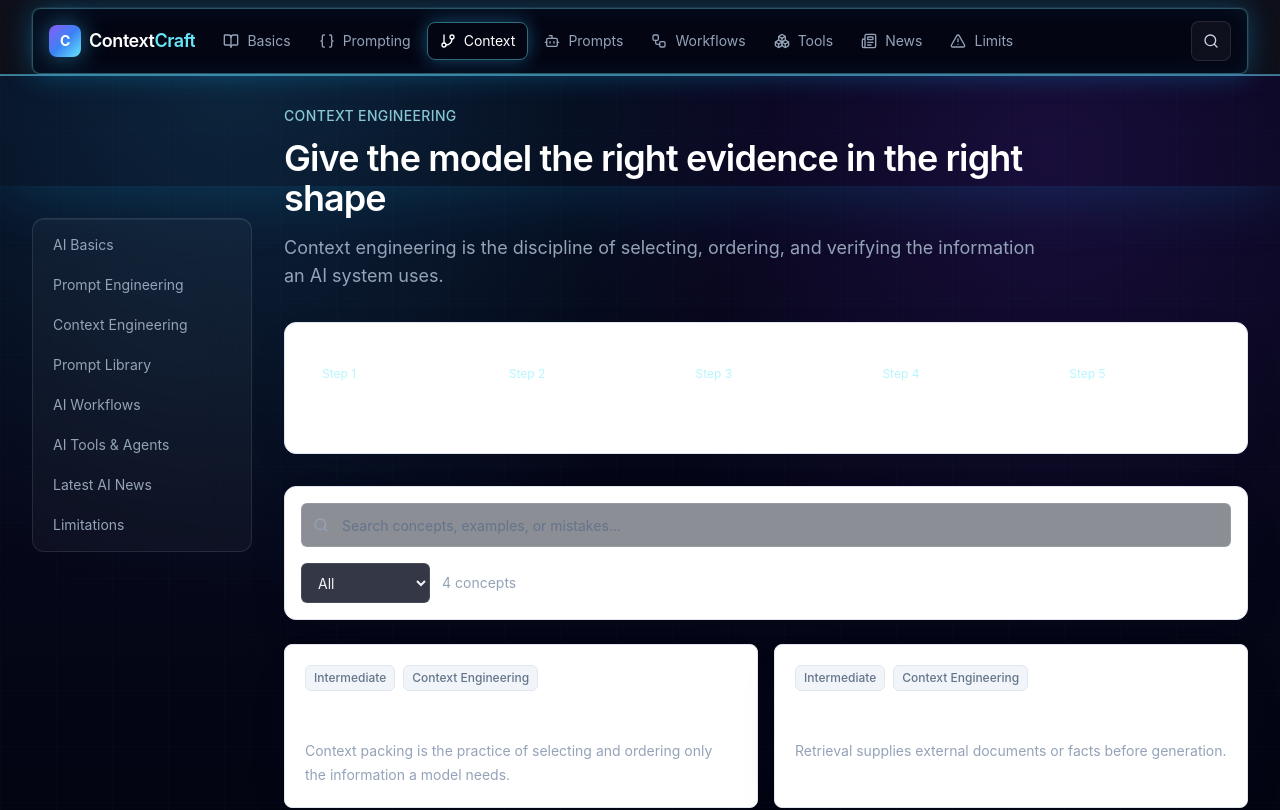
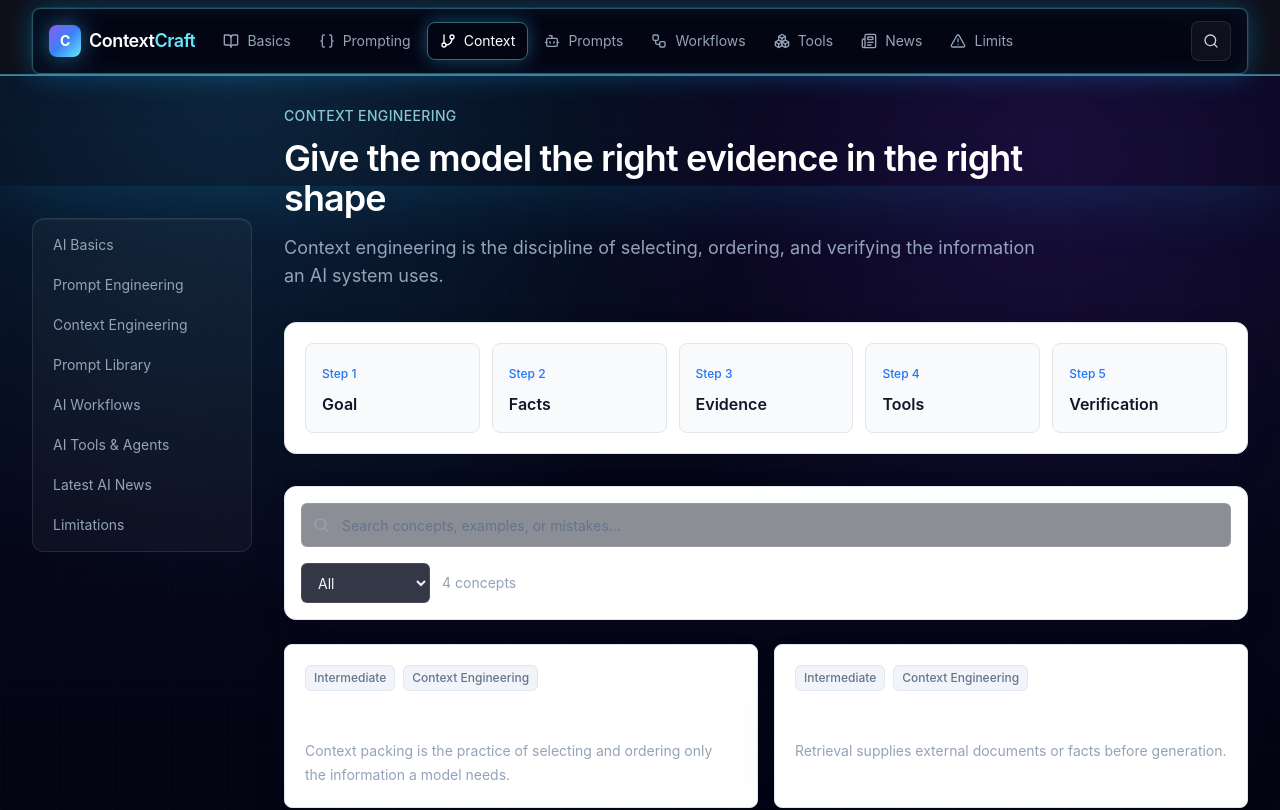
Before and after one commit to CodeByKhaleel/ContextCraft, a Next.js app: page /context-engineering in a window 1280 px wide. Shown: the top 810 px of the page. Built offline with nearby package versions, Linux system fonts and the light colour scheme.

Commit message:
style: restyle context engineering steps for light UI

```diff
--- a/app/context-engineering/page.tsx
+++ b/app/context-engineering/page.tsx
@@ -21,9 +21,9 @@ export default function ContextEngineeringPage() {
       />
       <div className="glass-panel mb-8 grid gap-3 p-5 md:grid-cols-5">
         {["Goal", "Facts", "Evidence", "Tools", "Verification"].map((item, index) => (
-          <div key={item} className="rounded-lg border border-white/10 bg-white/[0.045] p-4">
-            <span className="text-xs text-cyan-200/80">Step {index + 1}</span>
-            <h2 className="mt-2 font-semibold text-white">{item}</h2>
+          <div key={item} className="rounded-lg border border-border bg-muted/50 p-4">
+            <span className="text-xs font-medium text-primary">Step {index + 1}</span>
+            <h2 className="mt-2 font-semibold text-foreground">{item}</h2>
           </div>
         ))}
       </div>
```
